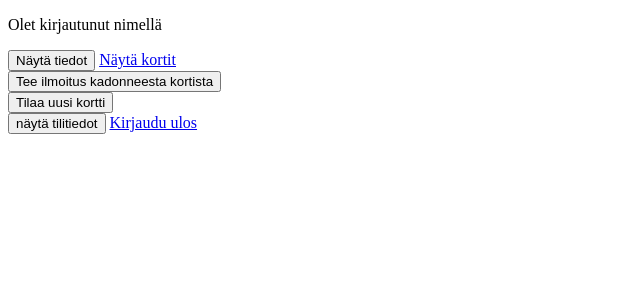
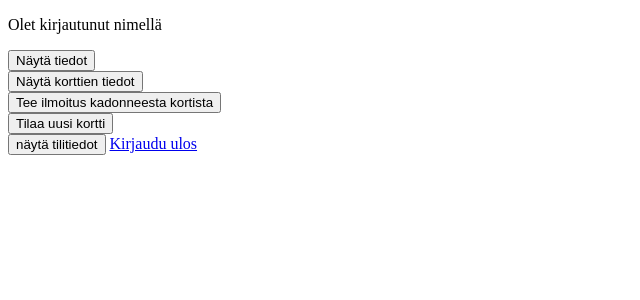
Before and after one commit to mohkula/Tsoha-Pankkisovellus, a Flask app: page /userPage in a window 1280 px wide. Shown: the top 300 px of the page, without its empty margins (0-640 px from the left). Run offline with Flask 2, Linux system fonts and the light colour scheme.

Commit message:
userpagen siistimistä

```diff
--- a/templates/userPage.html
+++ b/templates/userPage.html
@@ -18,7 +18,6 @@
 
 {% block body %}
 
-<form action="/ShowUserInfo" method="POST">
 
 <p>Olet kirjautunut nimellä {{ session.username }}</p>
 
@@ -34,7 +33,7 @@ Käyttäjätiedot:
 {% else %}
 
 
-<input type="submit" value="Näytä tiedot">
+
 
 
 {% endif %}
@@ -54,10 +53,8 @@ Korttien tiedot:
 
 
 
-</form>
 {% else %}
 
-<a href="/showCards">Näytä kortit</a>
 
 {% endif %}
 
@@ -77,6 +74,21 @@ Tilitiedot:
 </ul>
 
 {% endif %}
+
+
+
+<form action="/ShowUserInfo" method="POST">
+
+
+<input type="submit" value="Näytä tiedot">
+</form>
+
+
+<form action="/showCards" method="POST">
+
+<input type="submit" value="Näytä korttien tiedot">
+
+</form>
 
 
 </form>
--- a/userPage.py
+++ b/userPage.py
@@ -32,7 +32,7 @@ def ShowUserInfo():
 
 
 
-@app.route("/showCards")
+@app.route("/showCards", methods = ["POST"])
 def showCards():
     if(session["username"]):
 
```
